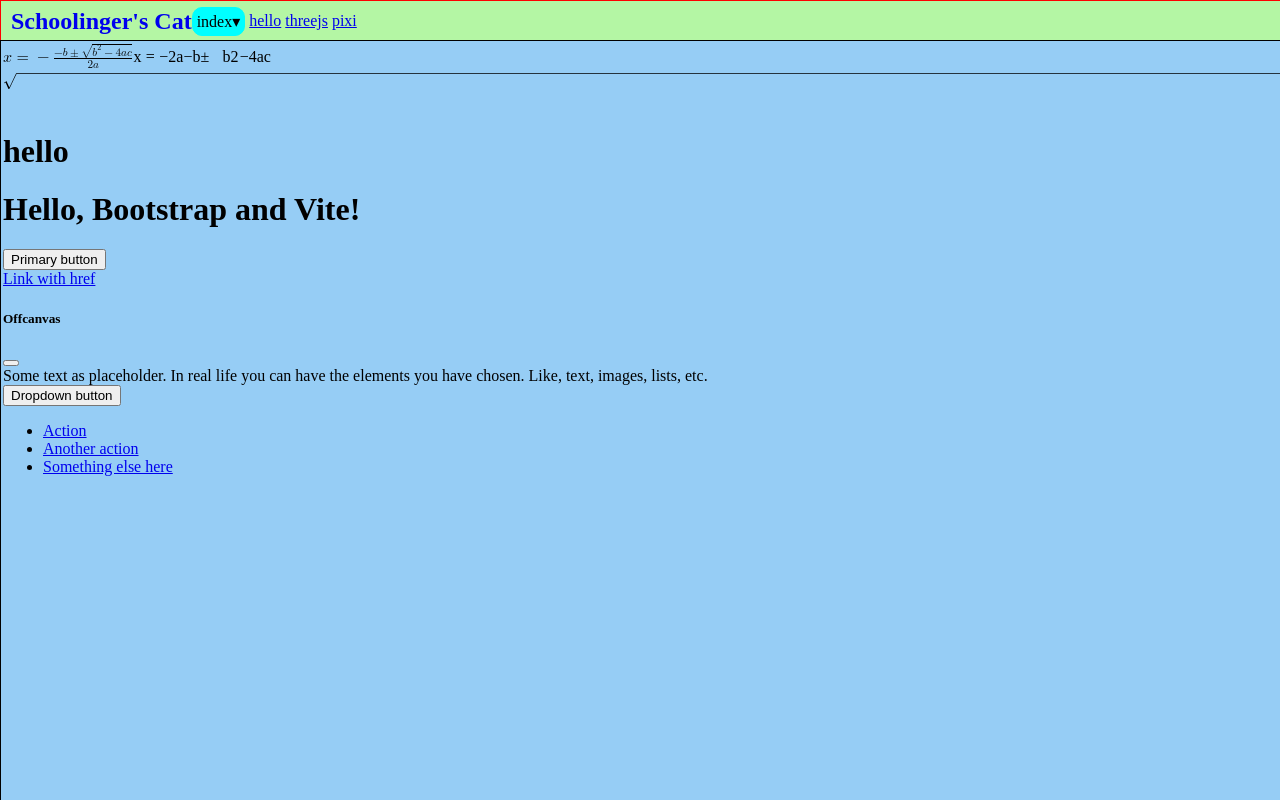
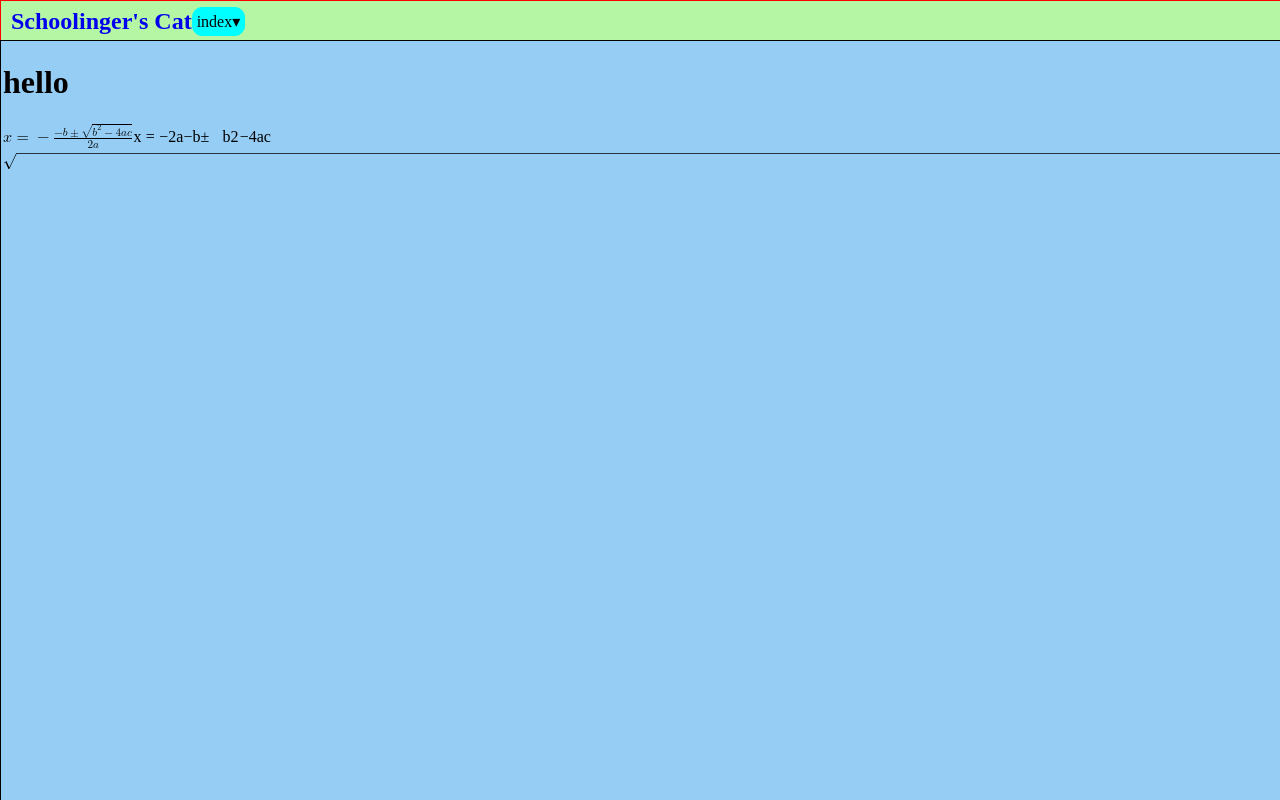
Before and after one commit to cyavictor88/schoolingerscat-gp, a SvelteKit app: page /hello in a window 1280 px wide. Shown: the top 800 px of the page. Built offline with nearby package versions, Linux system fonts and the light colour scheme.

Commit message:
clean uo

```diff
--- a/src/lib/components/Routes/Route.svelte
+++ b/src/lib/components/Routes/Route.svelte
@@ -1,5 +1,6 @@
 <script lang='ts'>
 	import type { Route } from "./routes";
+  import { base } from '$app/paths';
   export let label: string | null = null;
   export let path: string | null = null;
   export let subRoutes: Route[] = [];
@@ -9,6 +10,8 @@
   function toggleOpen() {
 		open = !open;
 	}
+  let downTriangle = '\u{25BE}';
+	let upTriangle = '\u{25B4}';
 </script>
 
 {#if label}
@@ -16,14 +19,10 @@
   <!-- svelte-ignore a11y-no-noninteractive-element-interactions -->
   <h3 style="padding-left: {indent}px" on:click={toggleOpen} >
     {#if path}
-    <a href={path} on:click={toggleMenu}>a:{label}</a>
+      <a href={base+path} on:click={toggleMenu}>{label}</a>
     {:else}
-    <!-- svelte-ignore a11y-invalid-attribute -->
-      {#if !open}
-        <a href="javascript:;">p:{label}&blacktriangledown;</a>
-      {:else}
-        <a href="javascript:;">p:{label}&blacktriangle;</a>
-      {/if}
+      <!-- svelte-ignore a11y-invalid-attribute -->
+      <a href="javascript:;">{label}{open? upTriangle : downTriangle} </a>
     {/if}
   </h3>
 {/if}
@@ -42,5 +41,9 @@
     margin: 0;
   }
 
+  h3:hover {
+    background-color:rgb(0, 224, 224);
+  }
+
 
 </style>
--- a/src/lib/components/Routes/Routes.svelte
+++ b/src/lib/components/Routes/Routes.svelte
@@ -5,19 +5,21 @@
 	function toggleOpen() {
 		open = !open;
 	}
-	function click(i: number) {
-		alert(routes.label);
-	}
+
+	let downTriangle = '\u{25BE}';
+	let upTriangle = '\u{25B4}';
+	let cross = '\u{274E}';
 </script>
 
 <!-- svelte-ignore a11y-click-events-have-key-events -->
 <div class='dropdown'  tabindex="0" role="button" aria-pressed="false">
 	<!-- svelte-ignore a11y-no-noninteractive-element-interactions -->
-	<p on:click={toggleOpen}>index&blacktriangledown;</p>
+	<p on:click={toggleOpen}>index{!open? downTriangle : upTriangle }</p>
 
 	{#if open}
   <div class='dropdown-content'>
-    <div id='close' on:click={toggleOpen}><p style='font-size: 22px;'>&#x274E;</p></div>
+    <!-- svelte-ignore a11y-no-static-element-interactions -->
+    <div id='close' on:click={toggleOpen}><p>{cross}</p></div>
 		<Route {...routes} indent={12} toggleMenu={toggleOpen} />
   </div>
 	{/if}
--- a/src/lib/components/TopNav/TopNav.svelte
+++ b/src/lib/components/TopNav/TopNav.svelte
@@ -9,11 +9,11 @@
 
 	<div class="logo"><a href='{base}/'>Schoolinger's Cat</a></div>
 	<Routes />
-  <nav style="padding:4px;">
+  <!-- <nav style="padding:4px;">
     <a href='{base}/hello'>hello</a>
     <a href='{base}/freeDraw'>threejs</a>
     <a href='{base}/pixi'>pixi</a>
-	</nav>
+	</nav> -->
 	<!-- Add any additional content you want in the top navbar -->
 </div>
 
--- a/src/routes/+page.svelte
+++ b/src/routes/+page.svelte
@@ -6,8 +6,7 @@
 </script>
 
 
-<h1>Welcome to SvelteKit b</h1>
-<p>Visit <a href="https://kit.svelte.dev">kit.svelte.dev</a> to read the documentation</p>
+<h1>Welcome to Schoolinger's Cat</h1>
 <button on:click={increment}>add 1</button>
 <h1>{cnt}</h1>
 
--- a/src/routes/hello/+page.svelte
+++ b/src/routes/hello/+page.svelte
@@ -5,40 +5,7 @@
 
 
 
-<Katex math={math1}/>
 
 <h1>hello</h1>
-<div class="container py-4 px-3 mx-auto">
-  <h1>Hello, Bootstrap and Vite!</h1>
-  <button class="btn btn-primary">Primary button</button>
-</div>
 
-<a class="btn btn-primary" data-bs-toggle="offcanvas" href="#offcanvasExample" role="button" aria-controls="offcanvasExample">
-  Link with href
-</a>
-<div class="offcanvas offcanvas-start" tabindex="-1" id="offcanvasExample" aria-labelledby="offcanvasExampleLabel">
-  <div class="offcanvas-header">
-    <h5 class="offcanvas-title" id="offcanvasExampleLabel">Offcanvas</h5>
-    <button type="button" class="btn-close" data-bs-dismiss="offcanvas" aria-label="Close"></button>
-  </div>
-  <div class="offcanvas-body">
-    <div>
-      Some text as placeholder. In real life you can have the elements you have chosen. Like, text, images, lists, etc.
-    </div>
-    <div class="dropdown mt-3">
-      <button class="btn btn-secondary dropdown-toggle" type="button" data-bs-toggle="dropdown">
-        Dropdown button
-      </button>
-      <ul class="dropdown-menu">
-        <!-- svelte-ignore a11y-invalid-attribute -->
-
-        <li><a class="dropdown-item" href="#">Action</a></li>
-        <!-- svelte-ignore a11y-invalid-attribute -->
-
-        <li><a class="dropdown-item" href="#">Another action</a></li>
-        <!-- svelte-ignore a11y-invalid-attribute -->
-        <li><a class="dropdown-item" href="#">Something else here</a></li>
-      </ul>
-    </div>
-  </div>
-</div>
+<Katex math={math1}/>
```
